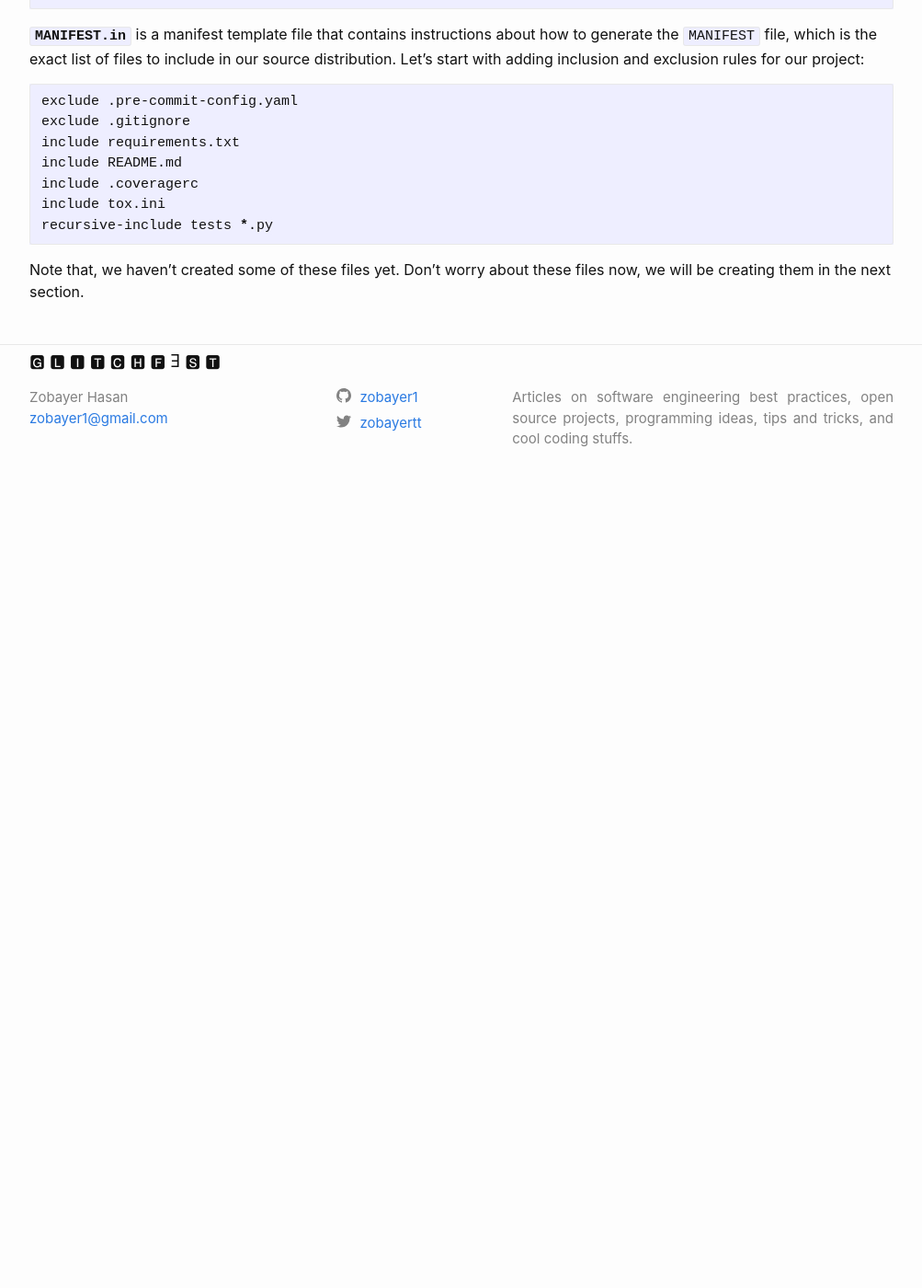
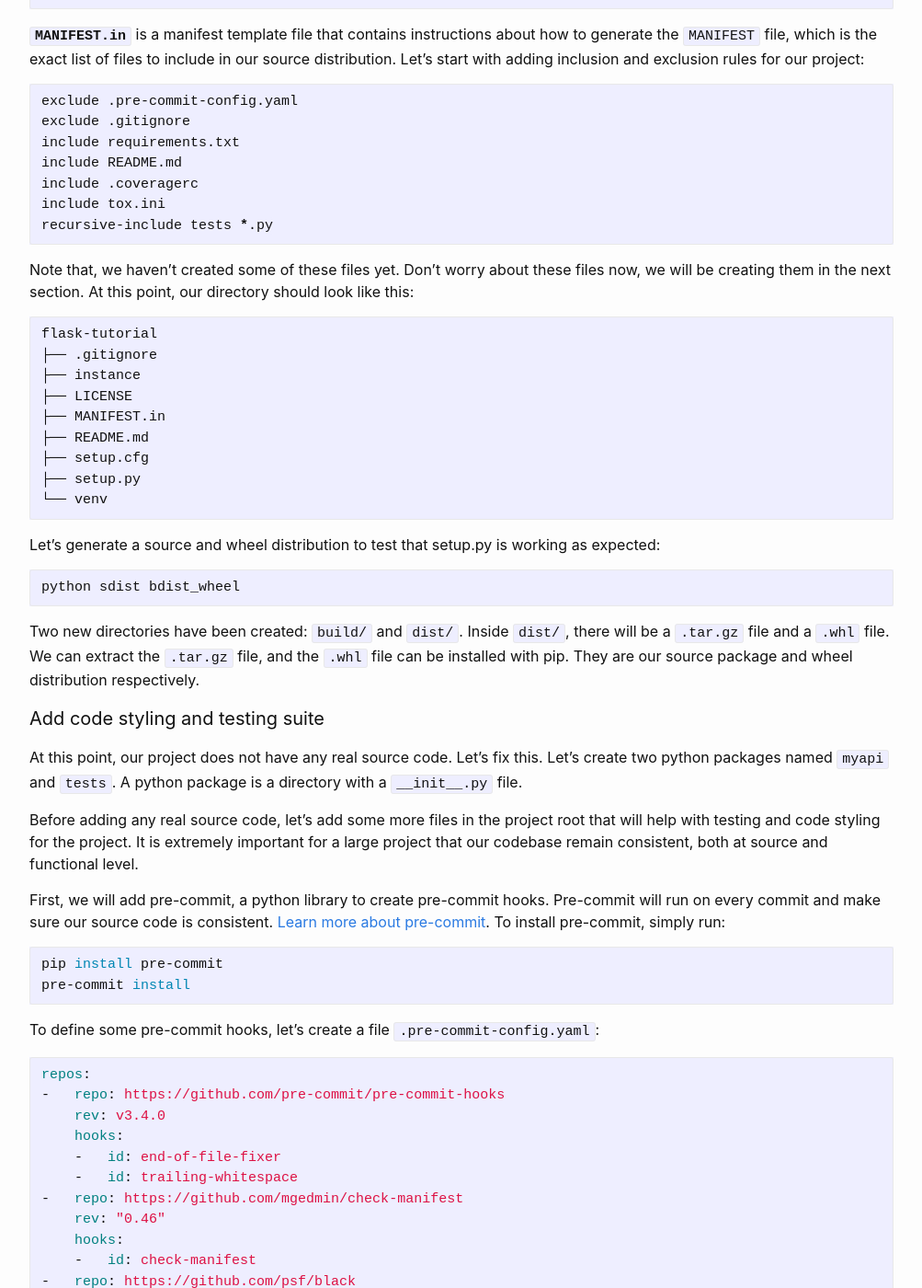
Before and after one commit to zobayer1/zobayer1.github.io, a Jekyll site: the page built from _posts/2021-05-08-python-flask-tutorial-day1.md, in a window 1280 px wide and 1400 px high, scrolled down 3130 px. Shown: the whole window at 92% size, without its empty margins (138-1141 px from the left). Built offline with Jekyll 4.4.1, drawn with Linux system fonts in a browser that asks for light colours; before the commit the page ends 3653 px from its top, so only the background shows below that; some of the changed text lies outside the part shown.

Commit message:
Flask tutorial part 1: update code styling

````diff
--- a/_posts/2021-05-08-python-flask-tutorial-day1.md
+++ b/_posts/2021-05-08-python-flask-tutorial-day1.md
@@ -66,7 +66,7 @@
 
 We should be able to create source and binary distribution packages for our project. In order to do so, we have to add a few files, namely, `setup.py`, `setup.cfg` and `MANIFEST.in` at the root of our project.
 
-**`setup.py`** is a python file, the presence of which is an indication that the package we are about to install has likely been packaged and distributed with Distutils, which is the standard for distributing Python Modules. Learn more about [writing setup scripts here](https://docs.python.org/3/distutils/setupscript.html). Let's start with a simple `setup.py` file for our project, feel free to change values in `setup()` as necessary:
+**`setup.py`** is a python file, the presence of which is an indication that the package we are about to install has likely been packaged and distributed with Distutils, which is the standard for distributing Python Modules. Learn more about [writing setup scripts here](https://docs.python.org/3/distutils/setupscript.html). Let's start with a simple `setup.py` file for our project, feel free to add or change values in `setup()` as necessary:
 
 ```python
 # -*- coding: utf-8 -*-
@@ -132,4 +132,99 @@
 recursive-include tests *.py
 ```
 
-Note that, we haven't created some of these files yet. Don't worry about these files now, we will be creating them in the next section.
+Note that, we haven't created some of these files yet. Don't worry about these files now, we will be creating them in the next section. At this point, our directory should look like this:
+
+```bash
+flask-tutorial
+├── .gitignore
+├── instance
+├── LICENSE
+├── MANIFEST.in
+├── README.md
+├── setup.cfg
+├── setup.py
+└── venv
+```
+
+Let's generate a source and wheel distribution to test that setup.py is working as expected:
+
+```bash
+python sdist bdist_wheel
+```
+
+Two new directories have been created: `build/` and `dist/`. Inside `dist/`, there will be a `.tar.gz` file and a `.whl` file. We can extract the `.tar.gz` file, and the `.whl` file can be installed with pip. They are our source package and wheel distribution respectively.
+
+#### Add code styling and testing suite
+
+At this point, our project does not have any real source code. Let's fix this. Let's create two python packages named `myapi` and `tests`. A python package is a directory with a `__init__.py` file.
+
+Before adding any real source code, let's add some more files in the project root that will help with testing and code styling for the project. It is extremely important for a large project that our codebase remain consistent, both at source and functional level.
+
+First, we will add pre-commit, a python library to create pre-commit hooks. Pre-commit will run on every commit and make sure our source code is consistent. [Learn more about pre-commit](https://pre-commit.com). To install pre-commit, simply run:
+
+```bash
+pip install pre-commit
+pre-commit install
+```
+
+To define some pre-commit hooks, let's create a file `.pre-commit-config.yaml`:
+
+```yaml
+repos:
+-   repo: https://github.com/pre-commit/pre-commit-hooks
+    rev: v3.4.0
+    hooks:
+    -   id: end-of-file-fixer
+    -   id: trailing-whitespace
+-   repo: https://github.com/mgedmin/check-manifest
+    rev: "0.46"
+    hooks:
+    -   id: check-manifest
+-   repo: https://github.com/psf/black
+    rev: 21.4b2
+    hooks:
+    -   id: black
+```
+
+We have added some hooks such as `end-of-file-fixer`, `trailing-whitespace`, `check-manifest` and `black`. Now, we do not have to worry too much about code styling, `black` will convert our code to a standard python style that is followed by the majority of python community. I have discussed about code styling with black briefly in {% post_url 2020-08-23-adopting-black-code-formatter %}. [Don't forget to check official github to learn more about black](https://github.com/psf/black).
+
+We need to add one more file named `pyproject.toml`. This file allows us to add configurations from non-build development tools to a single file which is very convenient.
+
+```toml
+[build-system]
+requires = ["setuptools>=42", "wheel", "setuptools_scm[toml]>=3.4"]
+build-backend = "setuptools.build_meta"
+
+[tool.setuptools_scm]
+write_to = "myapi/version.py"
+write_to_template = "# -*- coding: utf-8 -*-\n\n__version__ = '{version}'\n"
+version_scheme = "release-branch-semver"
+
+[tool.check-manifest]
+ignore = ["myapi/version.py"]
+
+[tool.black]
+line-length = 120
+include = '\.pyi?$'
+exclude = '''
+/(
+    \.eggs
+  | \.git
+  | \.pytest_cache
+  | \.tox
+  | \.venv
+  | scripts
+  | build
+  | dist
+)/
+'''
+```
+We have configured some of the tools that we have already added, for example, `setuptools_scm`. This allows us to find the package version automatically from git tags and commits. We will be using [semantic versioning](https://semver.org) for tagging in this project. Note that we are using a temporary file `myapi/version.py` to write the version string. This file does not need to be tracked in git.
+
+`pre-commit` will handle installing all of the hooks on its own. Simply run the following:
+
+```bash
+git add . --all
+pre-commit autoupdate
+pre-commit run --all-files
+```
````
